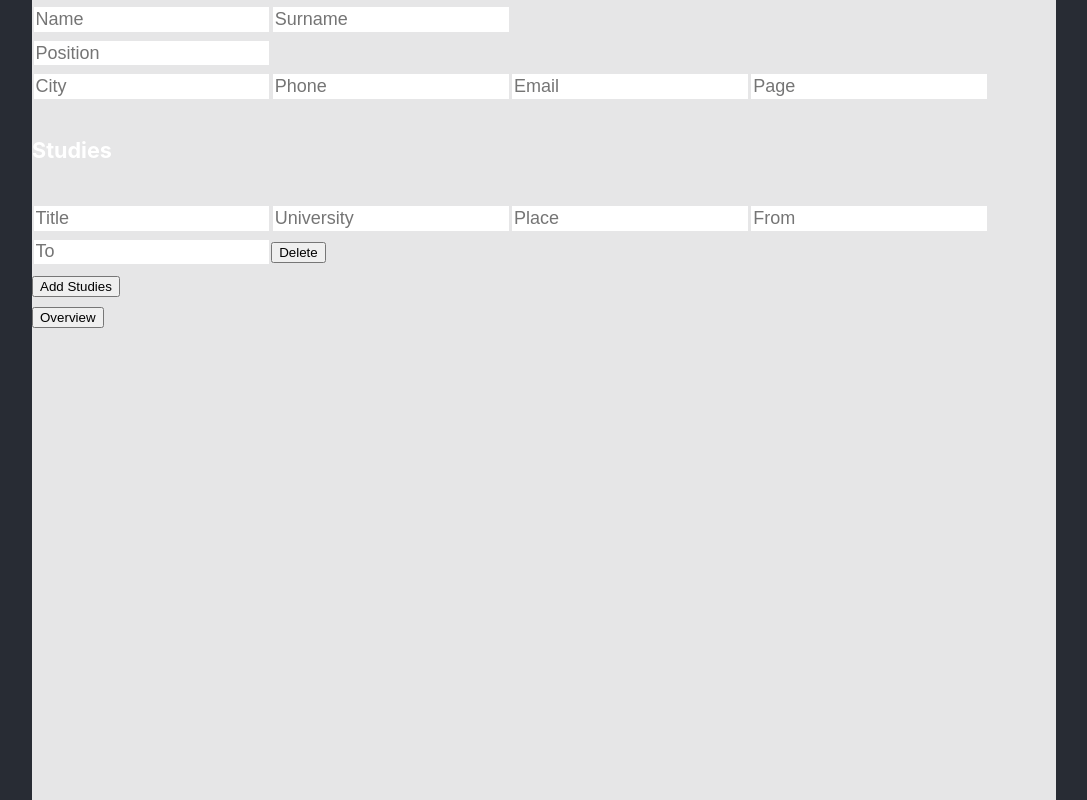
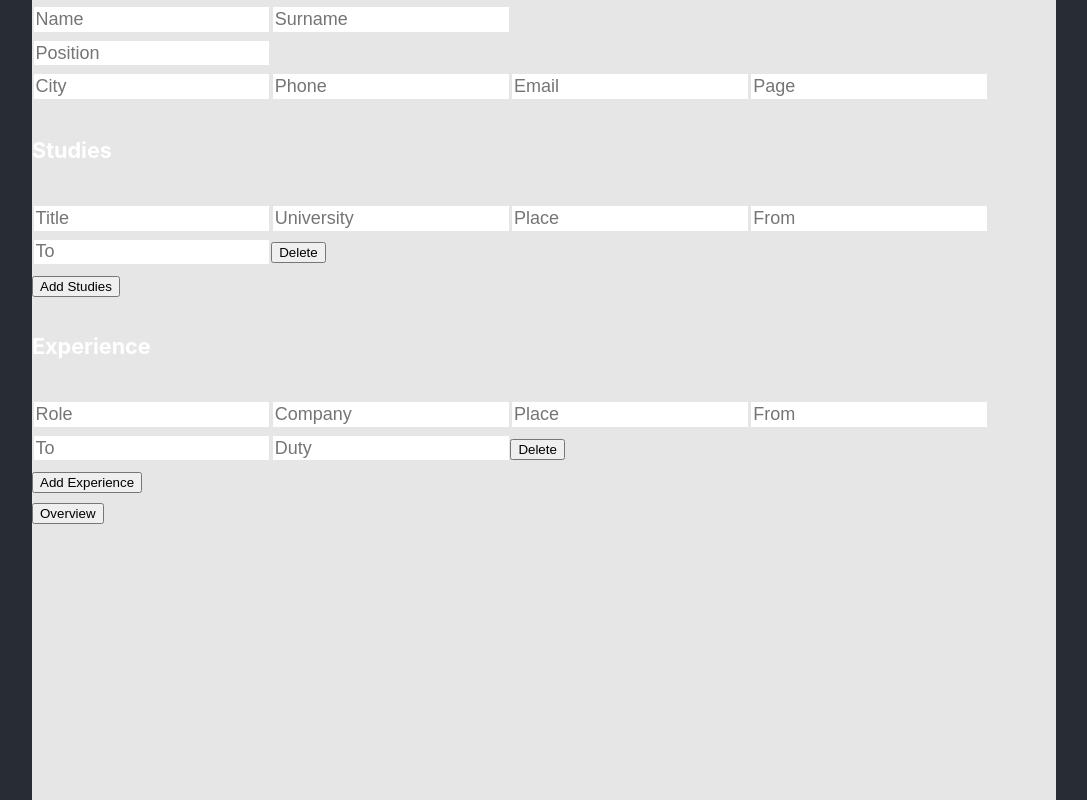
Before and after one commit to JackGraymer/cv-project-TOP, a React (Create React App) app: page / in a window 1280 px wide. Shown: the whole page, without its empty margins (96-1183 px from the left). Built offline with nearby package versions, Linux system fonts and the light colour scheme.

Commit message:
Adds work.js and displays fields
Changed display keywords from studies.js

```diff
--- a/src/components/body.js
+++ b/src/components/body.js
@@ -2,6 +2,8 @@ import React from "react";
 import './components.css'
 import Data from "./data";
 import Studies from "./studies";
+import Work from "./work";
+
 
 class Body extends React.Component {
     constructor(props){
@@ -21,7 +23,7 @@ class Body extends React.Component {
             <div className="body">
                 <Data />
                 <Studies />
-
+                <Work />
 
                 <button onClick={this.overview}> Overview</button>
             </div>
--- a/src/components/work.js
+++ b/src/components/work.js
@@ -2,16 +2,17 @@ import React from "react";
 import './components.css'
 import { useState } from "react";
 
-class Studies extends React.Component {
+class Work extends React.Component {
     constructor(props){
         super(props)
         this.state={study: [
             {
-                title: '',
-                university:'',
+                role: '',
+                company:'',
                 place: '',
                 from: '',
                 to: '',
+                duty:'',
                 id: crypto.randomUUID()
             },
         ]}
@@ -47,7 +48,7 @@ class Studies extends React.Component {
                     <div id={obj.id} key={i}>
                         {Object.entries(obj).map((obj,i) =>
 
-                            {if(i<5){
+                            {if(i<6){
                                return (
                                     <input key={i} placeholder={obj[0][0].toUpperCase() + obj[0].slice(1)} className={obj[0] + ' study'} value={obj[1]} onChange={this.updateStudies}></input>
                                 )
@@ -63,11 +64,11 @@ class Studies extends React.Component {
     render = () =>{
         return(
             <div className="Studies">
-                <h5>Studies</h5>
+                <h5>Experience</h5>
                 <div>
                     {this.studies()}
                 </div>
-                <button onClick={this.addStudies}> Add Studies </button>
+                <button onClick={this.addStudies}> Add Experience </button>
             </div>
 
         )
@@ -78,4 +79,4 @@ class Studies extends React.Component {
 
 
 
-export default Studies
+export default Work
```
